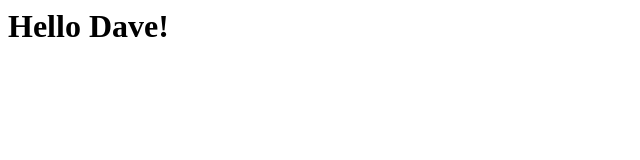
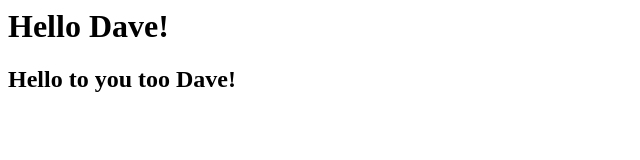
Before and after one commit to amos1969/introductions, a plain HTML site: page index.html in a window 1280 px wide. Shown: the whole page, without its empty margins (0-640 px from the left). Drawn offline with Linux system fonts and the light colour scheme.

Commit message:
Added a response

```diff
--- a/index.html
+++ b/index.html
@@ -1 +1,2 @@
-<h1> Hello Dave!</h1>
+<h1>Hello Dave!</h1>
+<h2>Hello to you too Dave!</h2>
```
